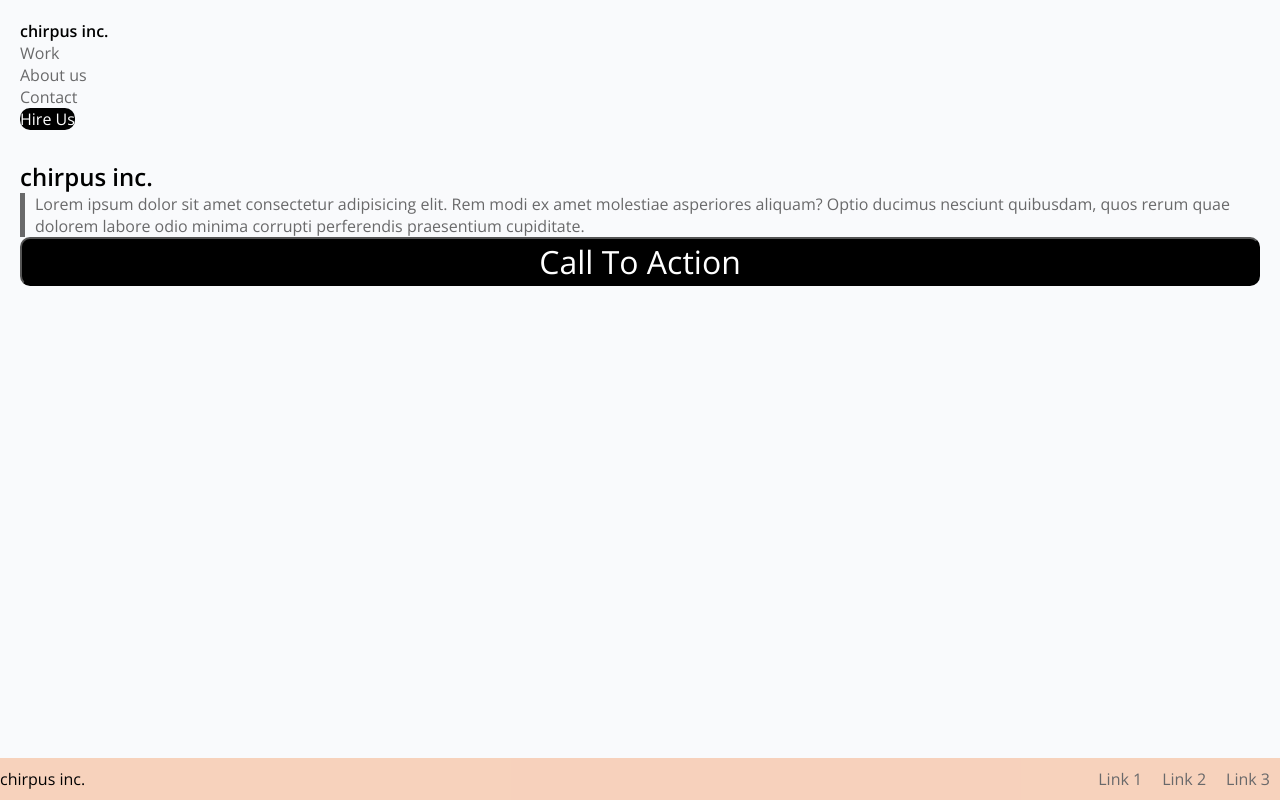
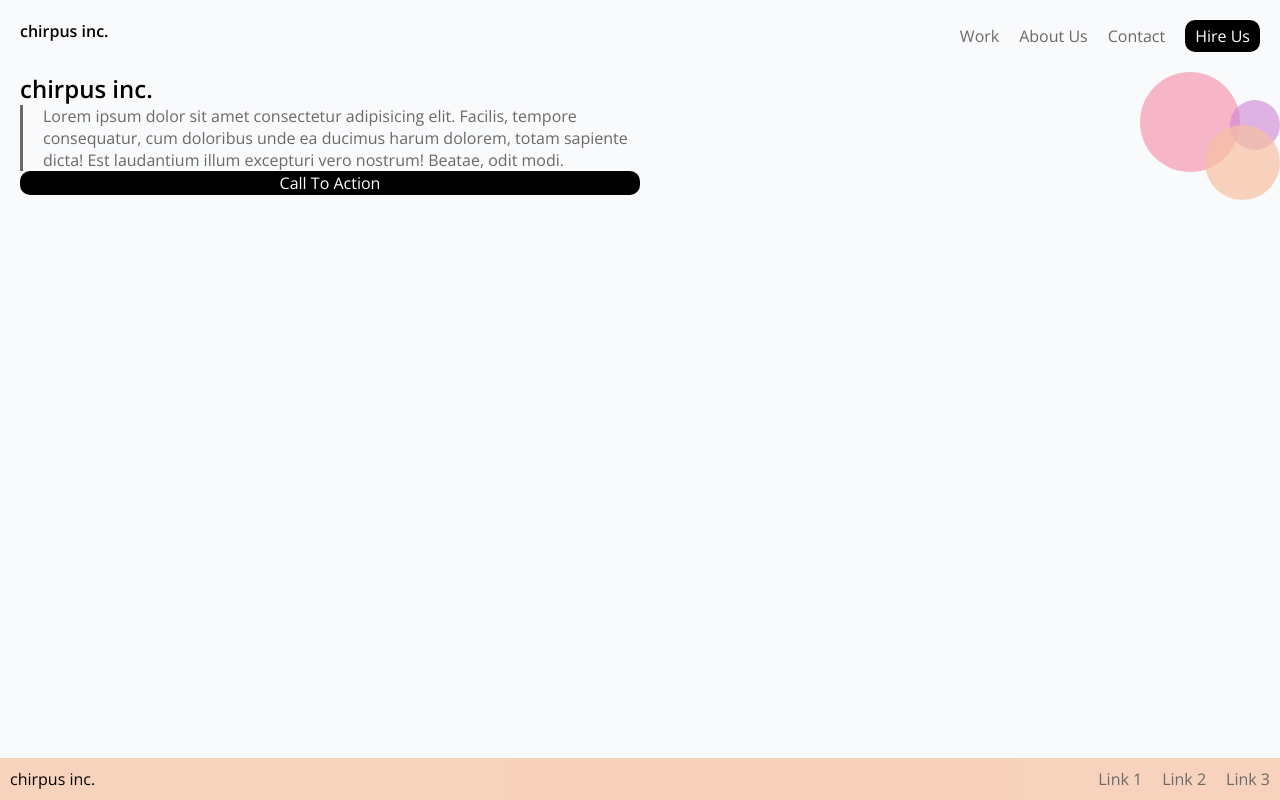
Before and after one commit to Momason97/Mason-lab1-part2, a plain HTML site: page index.html in a window 1280 px wide. Drawn offline with nearby package versions, Linux system fonts and the light colour scheme.

Commit message:
Final Product

```diff
--- a/index.html
+++ b/index.html
@@ -4,41 +4,48 @@
     <meta charset="UTF-8" />
     <meta http-equiv="X-UA-Compatible" content="IE=edge" />
     <meta name="viewport" content="width=device-width, initial-scale=1.0" />
+    <link rel="stylesheet" href="style.css" />
     <link rel="preconnect" href="https://fonts.googleapis.com" />
     <link rel="preconnect" href="https://fonts.gstatic.com" crossorigin />
     <link
       href="https://fonts.googleapis.com/css2?family=Open+Sans:wght@400;600&display=swap"
       rel="stylesheet"
     />
-    <link href="style.css" rel="stylesheet" />
-    <title>Lab 1 Part 1</title>
+    <title>Lab 1 Part 2</title>
   </head>
   <body>
     <header>
       <h1>chirpus inc.</h1>
-      <nav>
-        <ul class="nav-about-links">
+      <nav class="header-nav">
+        <ul>
           <li><a href="#">Work</a></li>
-          <li><a href="#">About us</a></li>
+          <li><a href="#">About Us</a></li>
           <li><a href="#">Contact</a></li>
           <li class="hire-us"><a href="#">Hire Us</a></li>
         </ul>
       </nav>
     </header>
     <main>
-      <h2>chirpus inc.</h2>
-      <p class="main-para">
-        Lorem ipsum dolor sit amet consectetur adipisicing elit. Rem modi ex
-        amet molestiae asperiores aliquam? Optio ducimus nesciunt quibusdam,
-        quos rerum quae dolorem labore odio minima corrupti perferendis
-        praesentium cupiditate.
-      </p>
-      <button class="call-to-action">Call To Action</button>
+      <section class="description-class">
+        <h2 class="despription-heading">chirpus inc.</h2>
+        <p class="description">
+          Lorem ipsum dolor sit amet consectetur adipisicing elit. Facilis,
+          tempore consequatur, cum doloribus unde ea ducimus harum dolorem,
+          totam sapiente dicta! Est laudantium illum excepturi vero nostrum!
+          Beatae, odit modi.
+        </p>
+        <button class="cta">Call To Action</button>
+      </section>
+      <section class="circle-containter">
+        <div class="circle bigger"></div>
+        <div class="circle normal"></div>
+        <div class="circle smaller"></div>
+      </section>
     </main>
     <footer>
-      <p class="footer-logo">chirpus inc.</p>
-      <nav>
-        <ul class="nav-link-list">
+      <p class="chirpus-footer">chirpus inc.</p>
+      <nav class="footer-nav">
+        <ul>
           <li><a href="#">Link 1</a></li>
           <li><a href="#">Link 2</a></li>
           <li><a href="#">Link 3</a></li>
--- a/style.css
+++ b/style.css
@@ -7,25 +7,6 @@ ul {
   padding: 0;
 }
 
-h1 {
-  color: #000;
-  font-size: 16px;
-}
-
-.nav-about-links a,
-.main-para,
-.nav-link-list a {
-  color: #69696a;
-}
-
-a {
-  text-decoration: none;
-}
-
-li {
-  list-style: none;
-}
-
 body {
   font-family: "Open Sans", sans-serif;
   font-weight: 400;
@@ -33,61 +14,153 @@ body {
 }
 
 header {
-  display: flex;
-  flex-direction: column;
-  margin: 10px;
-  padding: 10px;
-}
-
-.nav-about-links ul {
-  display: flex;
-  flex-direction: column;
   margin: 20px;
 }
 
+h1 {
+  color: #000;
+  font-size: 16px;
+  /* font-size: 1em; */
+}
+
+.header-nav ul {
+  display: flex;
+  flex-direction: column;
+}
+
+.header-nav li {
+  list-style: none;
+}
+
+.header-nav a,
+.description,
+.footer-nav a {
+  color: #69696a;
+}
+
+.header-nav a {
+  display: block;
+}
+
+.header-nav a,
+.footer-nav a {
+  text-decoration: none;
+}
+
+.hire-us a,
+.cta {
+  background-color: #000;
+  color: #fff;
+  border-radius: 10px;
+  width: 100%;
+}
+
 .hire-us a {
-  width: 100%;
-  color: #fff;
-  background-color: #000;
-  border-radius: 10px;
-  text-align: center;
-  margin-top: 10px;
+  padding: 5px;
 }
 
 main {
+  margin: 20px;
   display: flex;
   flex-direction: column;
+}
+
+.despription-heading {
+  color: #000;
+}
+
+.description {
+  border-left: 3px solid #69696a;
+  padding-left: 20px;
+}
+
+.chirpus-footer {
   padding: 10px;
-  margin: 10px;
+  color: #000;
 }
-.main-para {
-  padding-left: 10px;
-  border-left: solid 5px #69696a;
-}
-.call-to-action {
+
+.cta {
   font-family: "Open Sans", sans-serif;
   font-weight: 400;
-  font-size: 2em;
-  color: #fff;
-  background-color: #000;
-  border-radius: 10px;
-  text-align: center;
+  font-size: 16px;
+  border: none;
 }
 
 footer {
+  position: fixed;
+  bottom: 0;
+  width: 100%;
   background-color: rgba(247, 193, 162, 0.7);
   display: flex;
-  position: fixed;
-  bottom: 0;
   justify-content: space-between;
-  width: 100%;
-  align-items: center;
 }
 
-.nav-link-list {
+.footer-nav ul {
   display: flex;
 }
 
-.nav-link-list li {
+.footer-nav li {
   padding: 10px;
+  list-style: none;
 }
+
+@media only screen and (min-width: 768px) {
+  header {
+    display: flex;
+    justify-content: space-between;
+  }
+  main {
+    flex-direction: row;
+  }
+  .header-nav ul {
+    flex-direction: row;
+    align-items: center;
+  }
+  .header-nav li {
+    padding: 0px 10px;
+  }
+  .description-class,
+  .circle-container {
+    width: 50%;
+  }
+
+  .circle-container {
+    position: relative;
+    margin: 20px;
+  }
+
+  .circle {
+    border-radius: 50px;
+    position: absolute;
+  }
+
+  .bigger {
+    background-color: rgba(247, 136, 167, 0.6);
+    width: 100px;
+    height: 100px;
+    right: 40px;
+    z-index: 0;
+  }
+
+  .normal {
+    width: 75px;
+    height: 75px;
+    background-color: rgba(247, 193, 162, 0.7);
+    right: 0;
+    top: 125px;
+    z-index: 2;
+  }
+
+  .smaller {
+    width: 50px;
+    height: 50px;
+    background-color: rgba(207, 130, 213, 0.6);
+    right: 0;
+    top: 100px;
+    z-index: 1;
+  }
+
+  .hire-us {
+    text-align: center;
+  }
+}
```
